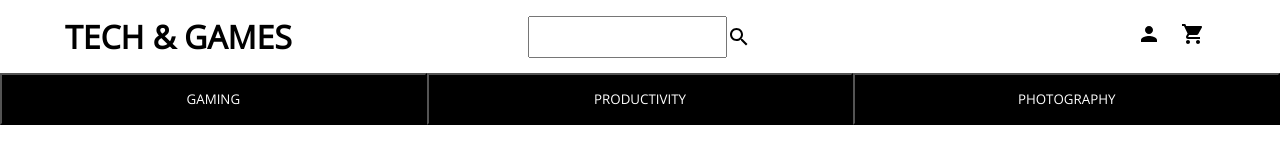
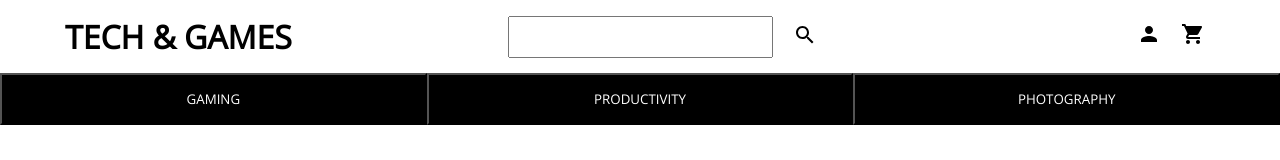
Before and after one commit to yxgdev/e-commerce-mern, a React (Create React App) app in the folder frontend/: page / in a window 1280 px wide. Shown: the top 160 px of the page. Built offline with nearby package versions, Linux system fonts and the light colour scheme.

Commit message:
fixed search bar

```diff
--- a/frontend/src/components/Navbar/Navbar.js
+++ b/frontend/src/components/Navbar/Navbar.js
@@ -9,6 +9,7 @@ import {
   Right,
   SearchBar,
   SearchContainer,
+  SearchIconContainer,
   Wrapper,
 } from "./NavbarStyles";
 import SearchIcon from "@mui/icons-material/Search";
@@ -26,7 +27,9 @@ const Navbar = () => {
         <Mid>
           <SearchContainer>
             <SearchBar />
-            <SearchIcon />
+            <SearchIconContainer>
+              <SearchIcon />
+            </SearchIconContainer>
           </SearchContainer>
         </Mid>
         <Right>
--- a/frontend/src/components/Navbar/NavbarStyles.js
+++ b/frontend/src/components/Navbar/NavbarStyles.js
@@ -30,9 +30,14 @@ export const SearchContainer = styled.div`
   display: flex;
   justify-content: center;
   align-items: center;
+
+  width: 100%;
 `;
 export const SearchBar = styled.input`
   padding: 10px;
+  width: 70%;
+  margin-right: 5px;
+  margin-left: 60px;
 `;
 
 // user and cart buttons
@@ -46,3 +51,10 @@ export const Button = styled.div`
   cursor: pointer;
   margin: 0px 10px;
 `;
+
+export const SearchIconContainer = styled.button`
+  padding: 5px 15px;
+  border: none;
+  background-color: white;
+  cursor: pointer;
+`;
```
Also changed, not shown: frontend/src/components/Pages/LoginPage.js (added, +7 -0 lines), frontend/src/components/Pages/SignUpPage.js (added).
